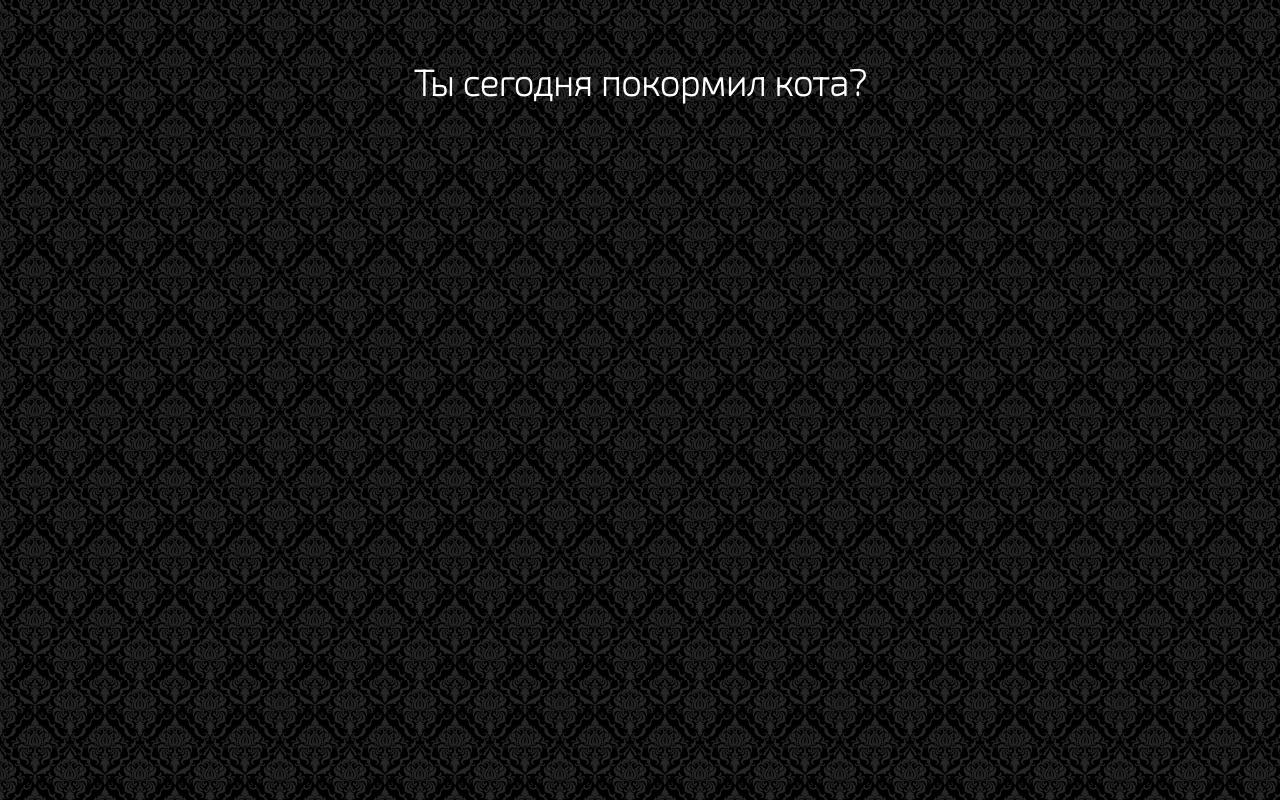
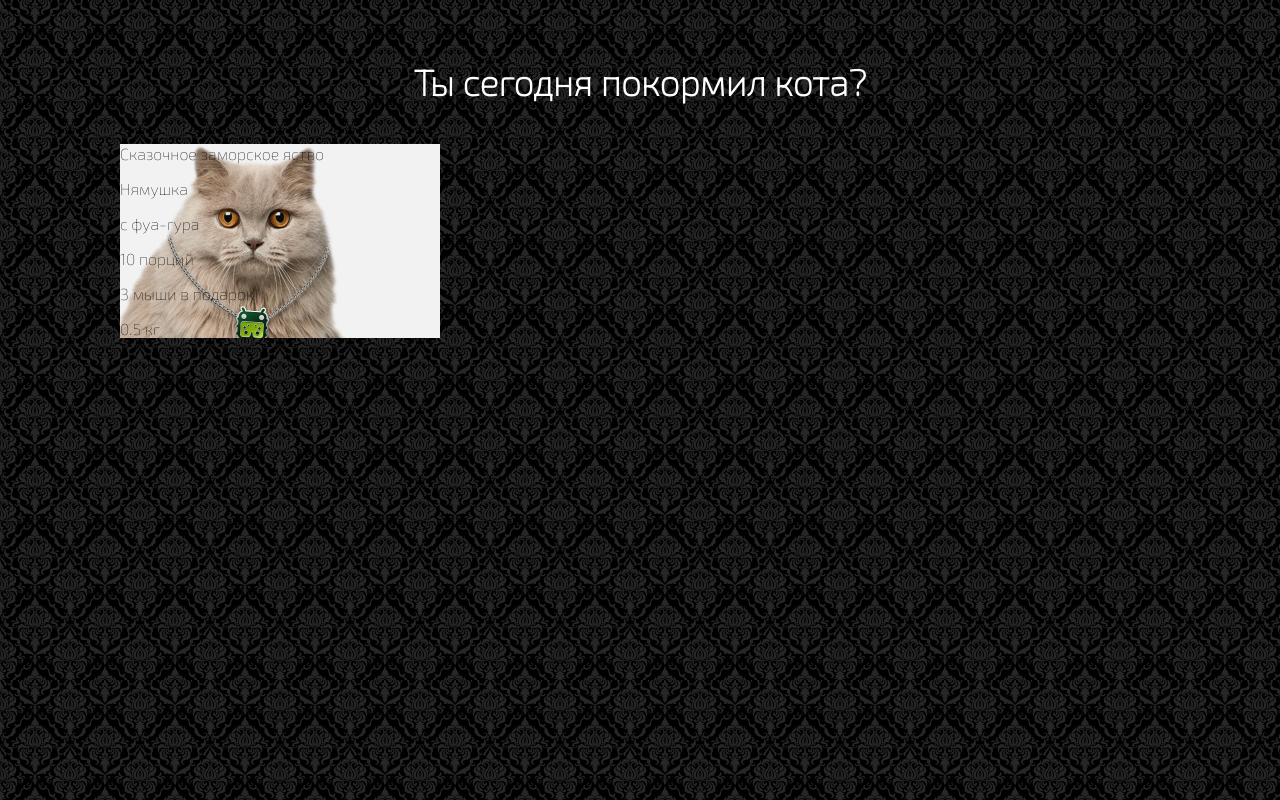
Before and after one commit to leanlord/cats-test, a Vue app: page / in a window 1280 px wide. Built offline with nearby package versions, Linux system fonts and the light colour scheme.

Commit message:
made cat component and logic

```diff
--- a/src/App.vue
+++ b/src/App.vue
@@ -2,13 +2,38 @@
   <div class="container">
     <h1 class="app__title">Ты сегодня покормил кота?</h1>
     <ul class="app__cats">
-      <li class="app__cat"></li>
+      <li class="app__cat" v-for="cat in catsExample" :key="cat">
+        <FeedCat
+          :filling="cat.filling"
+          :category="cat.category"
+          :mouse="cat.mouse"
+          :portions="cat.portions"
+          :weight="cat.weight"
+        ></FeedCat>
+      </li>
     </ul>
   </div>
 </template>
 
 <script>
-export default {};
+import FeedCat from "@/components/FeedCat";
+export default {
+  components: { FeedCat },
+  setup() {
+    const catsExample = [
+      {
+        category: "Сказочное заморское яство",
+        filling: "фуа-гура",
+        portions: 10,
+        mouse: 3,
+        weight: 0.5,
+      },
+    ];
+    return {
+      catsExample,
+    };
+  },
+};
 </script>
 
 <style lang="scss">
@@ -29,5 +54,9 @@ body {
     line-height: 44px;
     color: #fff;
   }
+  &__cats {
+    display: flex;
+    justify-content: space-between;
+  }
 }
 </style>
--- /dev/null
+++ b/src/components/FeedCat.vue
@@ -0,0 +1,34 @@
+<template>
+  <div class="cat">
+    <p class="cat__category">
+      {{ category }}
+    </p>
+    <div class="cat__head">
+      <p class="cat__title">Нямушка</p>
+      <p class="cat__subtitle">с {{ filling }}</p>
+    </div>
+    <div class="cat__portions">
+      <p class="cat__additional">{{ portions }} порций</p>
+      <p class="cat__gift">
+        {{ mouse }} {{ mouse === 1 ? "мышь" : mouse < 5 ? "мыши" : "мышей" }} в
+        подарок
+      </p>
+    </div>
+    <div class="cat__weight">{{ weight }} кг</div>
+  </div>
+</template>
+
+<script>
+export default {
+  name: "FeedCat",
+  props: ["category", "filling", "portions", "weight", "mouse"],
+};
+</script>
+
+<style scoped lang="scss">
+.cat {
+  width: 320px;
+  background-color: #f2f2f2;
+  background-image: url("../assets/cat.jpg");
+}
+</style>
```
Also changed, not shown: src/assets/cat.jpg (added).
